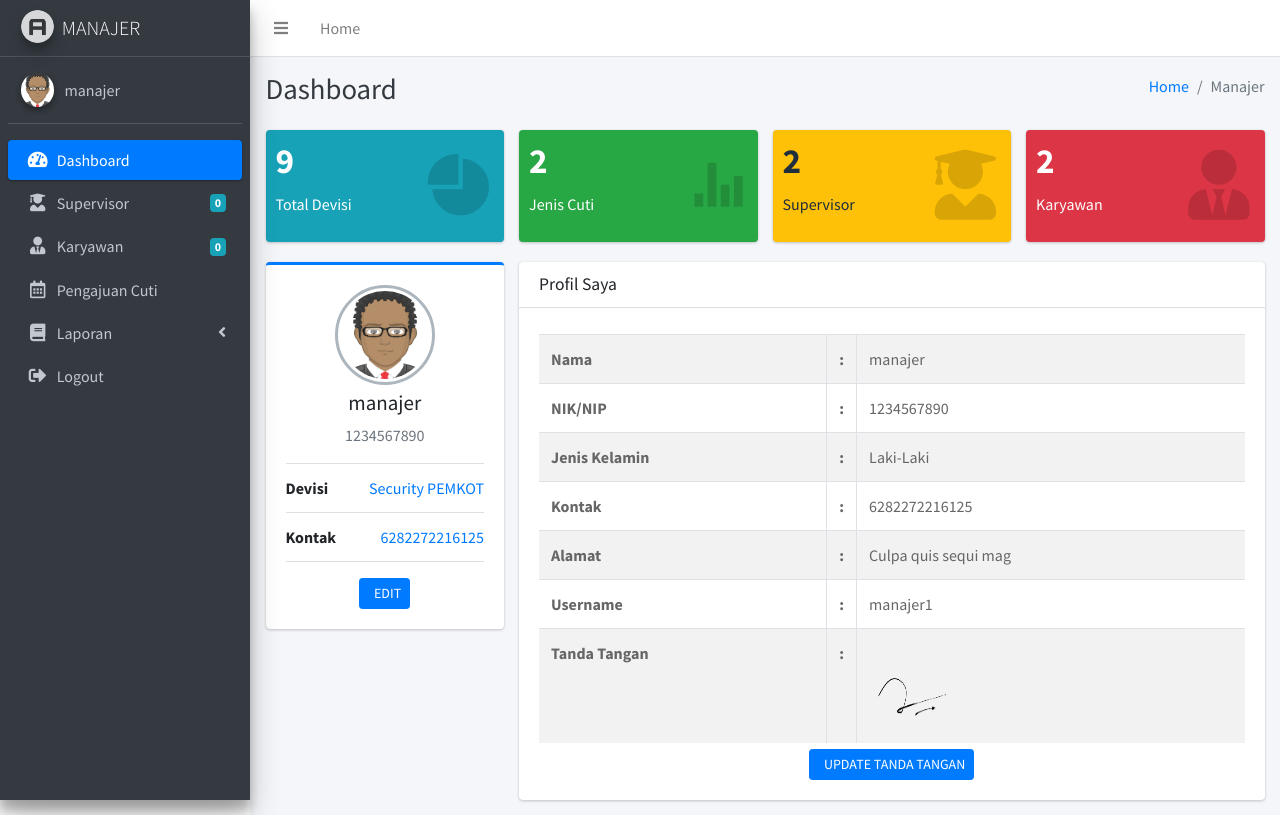
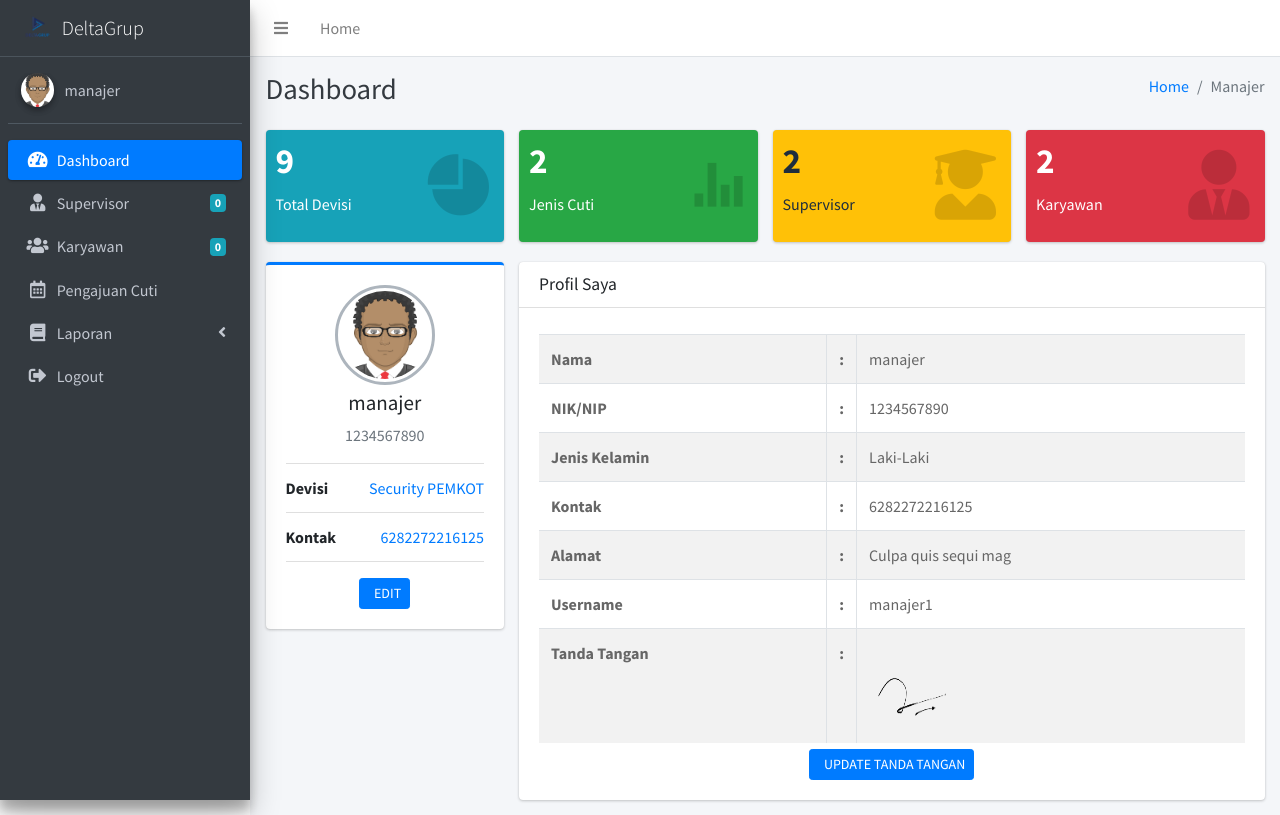
Before and after one commit to ArrayBeyy/cuti_karyawan, a PHP site: page /manajer/index.php in a window 1280 px wide. Shown: the top 815 px of the page. Run offline with PHP 8.4, Linux system fonts and the light colour scheme; a user stored in the database is signed in; data comes from the database, SQL or seed files in the repository; some libraries are stand-ins or nearby versions.

Commit message:
menambahkan Logo delta grup d halaman manajer

```diff
--- a/manajer/header.php
+++ b/manajer/header.php
@@ -55,9 +55,9 @@
   <aside class="main-sidebar sidebar-dark-primary elevation-4">
     <!-- Brand Logo -->
     <a href="index.php" class="brand-link">
-      <img src="../dist/img/AdminLTELogo.png" alt="AdminLTE Logo" class="brand-image img-circle elevation-3"
-           style="opacity: .8">
-      <span class="brand-text font-weight-light">MANAJER</span>
+    <img src="../logo_delta.png" alt="DeltaGrup" class="brand-image"
+    style="opacity: .8">
+      <span class="brand-text font-weight-light">DeltaGrup</span>
     </a>
 
      <?php
@@ -105,7 +105,7 @@
           </li>
           <li class="nav-item">
             <a href="supervisor.php" class="nav-link">
-              <i class="nav-icon fas fa-user-graduate"></i>
+              <i class="nav-icon fas fa-user-tie"></i>
               <p>
                  <?php
                 $supervisor = mysqli_query($koneksi,"select * from tbl_supervisor where supervisor_devisi='$devisi'");
@@ -118,7 +118,7 @@
           </li>
           <li class="nav-item">
             <a href="karyawan.php" class="nav-link">
-              <i class="nav-icon fas fa-user-tie"></i>
+              <i class="nav-icon fas fa-users"></i>
               <p>
                 Karyawan
                 <?php
```
